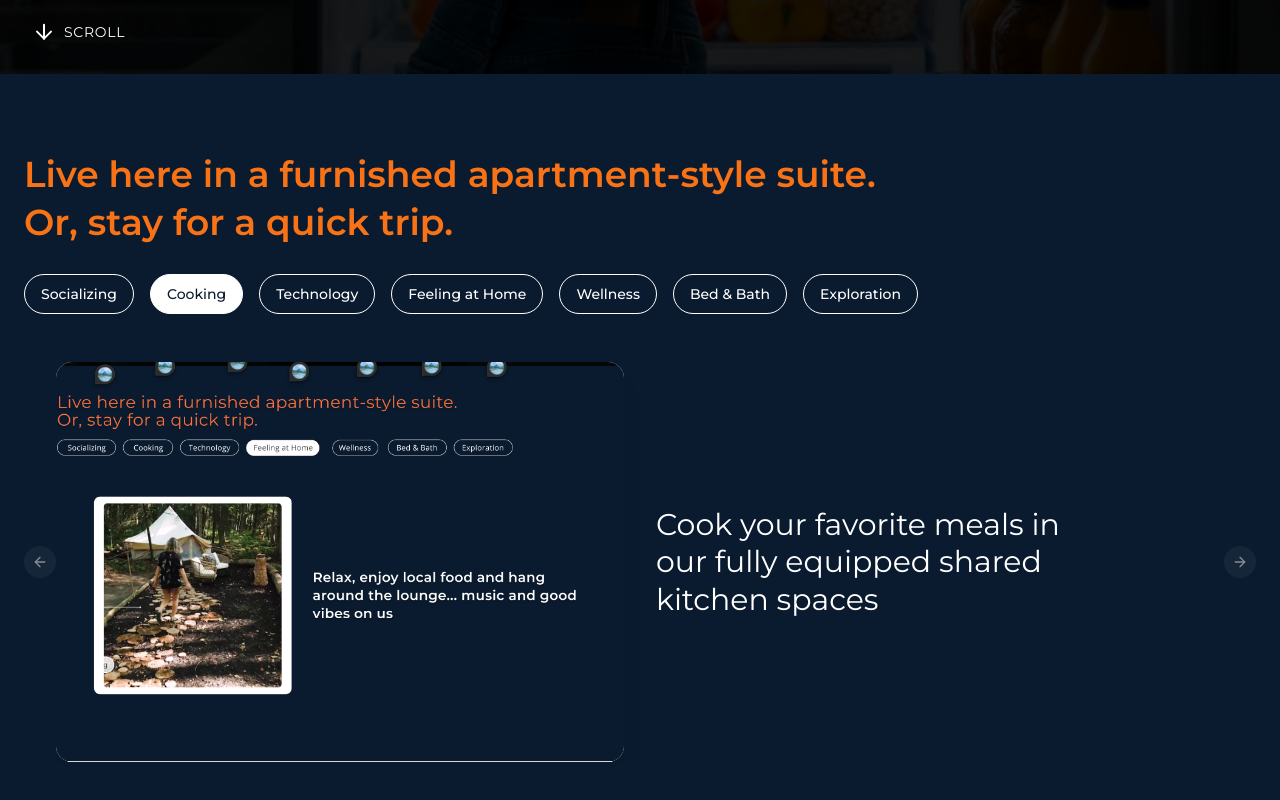
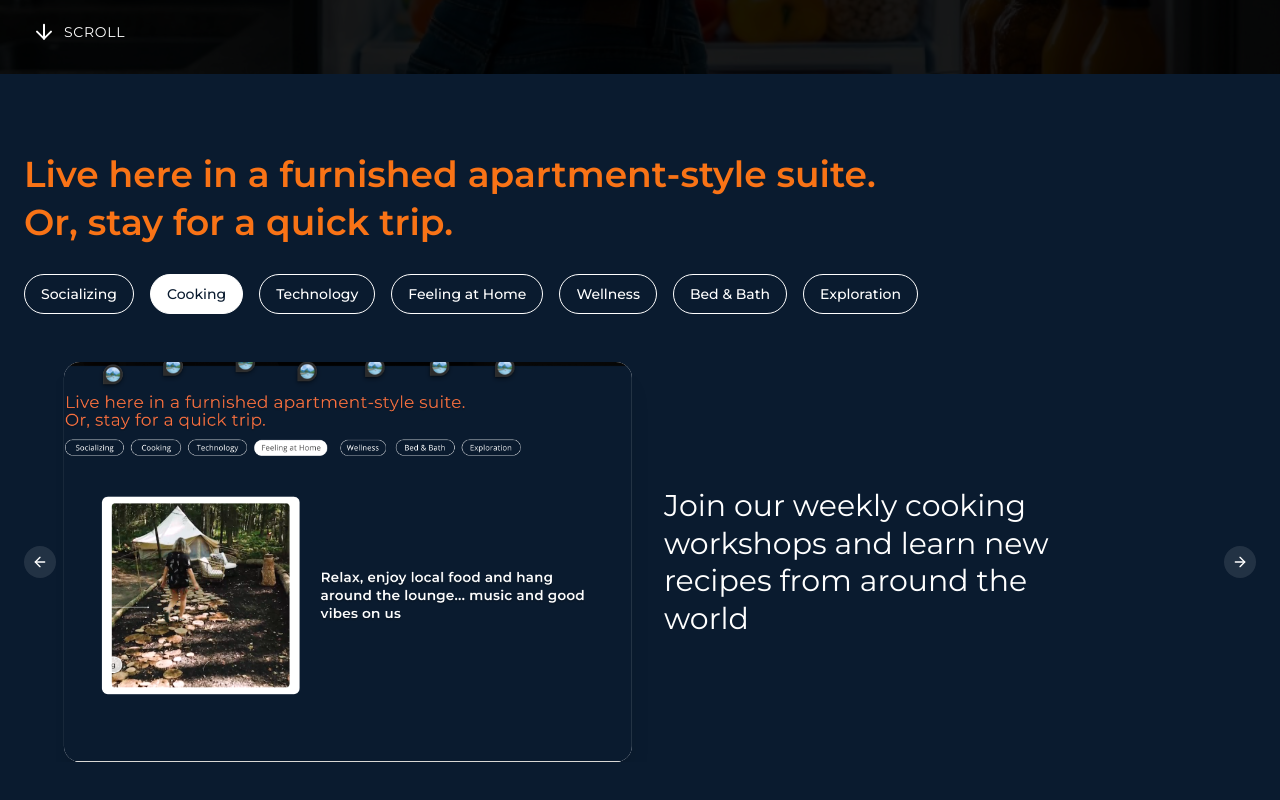
Before and after one commit to Gere0399/parkrise-official, a React (Vite) app: page / in a window 1280 px wide. Shown: the part 726-1526 px from the top of the page. Built offline with nearby package versions, Linux system fonts and the light colour scheme.

Commit message:
Reverted to edit b5693037-0217-41fb-b275-1ca8388c5ec4: "Fix animation interference issue
Addressed the problem of an animation that moves quickly from left to right and then back from right to left, which was interfering with other animations in the application.
[skip gpt_engineer]"

```diff
--- a/src/components/ContentSection.tsx
+++ b/src/components/ContentSection.tsx
@@ -18,42 +18,70 @@ const slideContent = {
     {
       image: "/lovable-uploads/adefe335-6086-47b1-8a67-f2081617da94.png",
       text: "Relax, enjoy local food and hang around the lounge... music and good vibes on us"
+    },
+    {
+      image: "/lovable-uploads/d5f82026-7671-4842-8dff-35fd2dec6b34.png",
+      text: "Connect with fellow travelers in our communal spaces designed for memorable moments"
     }
   ],
   "Cooking": [
     {
       image: "/lovable-uploads/adefe335-6086-47b1-8a67-f2081617da94.png",
       text: "Cook your favorite meals in our fully equipped shared kitchen spaces"
+    },
+    {
+      image: "/lovable-uploads/d5f82026-7671-4842-8dff-35fd2dec6b34.png",
+      text: "Join our weekly cooking workshops and learn new recipes from around the world"
     }
   ],
   "Technology": [
     {
       image: "/lovable-uploads/adefe335-6086-47b1-8a67-f2081617da94.png",
       text: "Stay connected with high-speed WiFi and smart home features throughout"
+    },
+    {
+      image: "/lovable-uploads/d5f82026-7671-4842-8dff-35fd2dec6b34.png",
+      text: "Work remotely from our tech-enabled co-working spaces"
     }
   ],
   "Feeling at Home": [
     {
       image: "/lovable-uploads/adefe335-6086-47b1-8a67-f2081617da94.png",
       text: "Experience the comfort of home with our thoughtfully designed living spaces"
+    },
+    {
+      image: "/lovable-uploads/d5f82026-7671-4842-8dff-35fd2dec6b34.png",
+      text: "Personalize your space with our flexible furnishing options"
     }
   ],
   "Wellness": [
     {
       image: "/lovable-uploads/adefe335-6086-47b1-8a67-f2081617da94.png",
       text: "Maintain your fitness routine in our 24/7 wellness center"
+    },
+    {
+      image: "/lovable-uploads/d5f82026-7671-4842-8dff-35fd2dec6b34.png",
+      text: "Join our yoga and meditation sessions for mind-body balance"
     }
   ],
   "Bed & Bath": [
     {
       image: "/lovable-uploads/adefe335-6086-47b1-8a67-f2081617da94.png",
       text: "Premium bedding and luxurious bath amenities for ultimate comfort"
+    },
+    {
+      image: "/lovable-uploads/d5f82026-7671-4842-8dff-35fd2dec6b34.png",
+      text: "Spacious bathrooms with modern fixtures and rainfall showers"
     }
   ],
   "Exploration": [
     {
       image: "/lovable-uploads/adefe335-6086-47b1-8a67-f2081617da94.png",
       text: "Discover local attractions with our curated city guides"
+    },
+    {
+      image: "/lovable-uploads/d5f82026-7671-4842-8dff-35fd2dec6b34.png",
+      text: "Join our guided tours and explore the neighborhood like a local"
     }
   ]
 };
```
